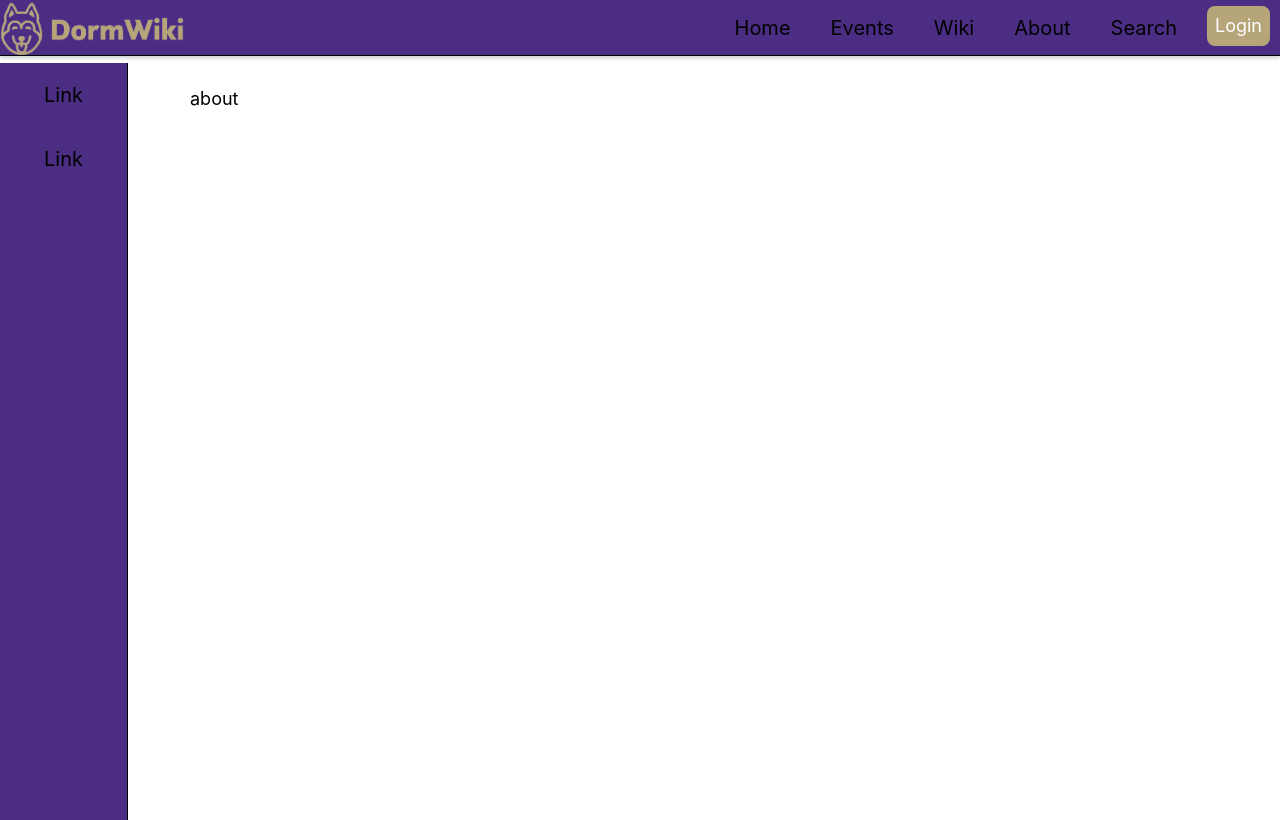
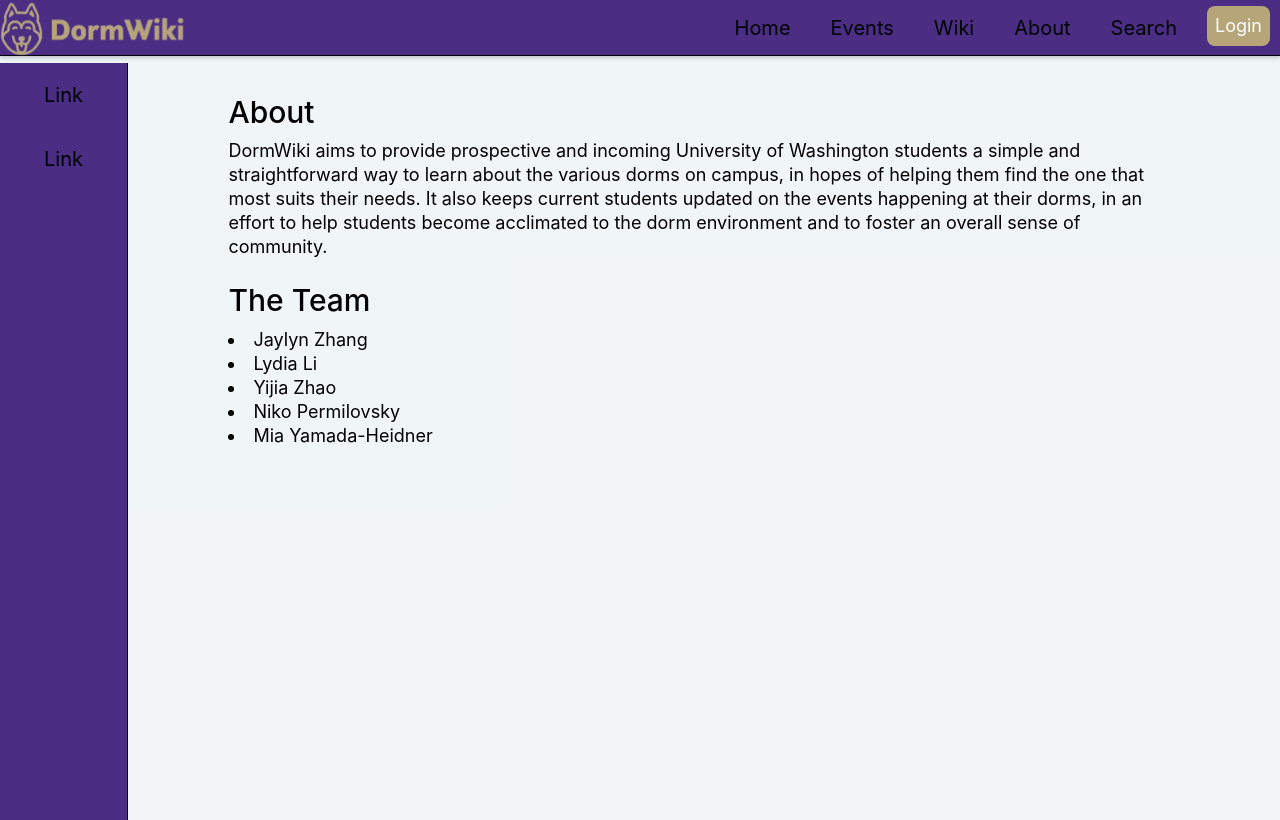
Before and after one commit to DormWiki/dorm-wiki, a Next.js app in the folder site/: page /about in a window 1280 px wide. Built offline with nearby package versions, Linux system fonts and the light colour scheme.

Commit message:
worked on login, about, and events page

```diff
--- a/site/src/pages/about.js
+++ b/site/src/pages/about.js
@@ -1,10 +1,17 @@
 import Head from "next/head";
 import Image from "next/image";
 import { Inter } from "next/font/google";
-import styles from "@/styles/Home.module.css";
 import Link from "next/link";
 import React, { useState } from "react";
+import { useRouter } from "next/router";
+
+import styles from "@/styles/Home.module.css";
+import events from '@/styles/Events.module.css'
+
 export default function About() {
+
+  const router = useRouter();
+
   return (
     <>
       <div className={styles.logo}>
@@ -42,7 +49,36 @@ export default function About() {
           </li>
         </ul>
       </div>
-      <section className={styles.content}>about</section>
+      <main className={events.main}>
+        <div className={styles.content}>
+          <h2 className={styles.title}>About</h2>
+          <p className={styles.p}>
+            DormWiki aims to provide prospective and incoming University of Washington students
+            a simple and straightforward way to learn about the various dorms on campus, in hopes
+            of helping them find the one that most suits their needs. It also keeps current students
+            updated on the events happening at their dorms, in an effort to help students become
+            acclimated to the dorm environment and to foster an overall sense of community.
+          </p>
+          <h2 className={styles.title}>The Team</h2>
+          <div className={styles.list_wrapper}>
+            <li>
+              Jaylyn Zhang
+            </li>
+            <li>
+              Lydia Li
+            </li>
+            <li>
+              Yijia Zhao
+            </li>
+            <li>
+              Niko Permilovsky
+            </li>
+            <li>
+              Mia Yamada-Heidner
+            </li>
+          </div>
+        </div>
+      </main>
     </>
   );
 }
--- a/site/src/pages/index.js
+++ b/site/src/pages/index.js
@@ -1,7 +1,6 @@
 import Head from 'next/head'
 import Image from 'next/image'
 import { Inter } from 'next/font/google'
-import styles from '@/styles/Home.module.css'
 import Link from 'next/link'
 import React, { useState } from "react";
 import Events from './events';
@@ -11,6 +10,7 @@ import ReactSearchBox from "react-search-box";
 import { useRouter } from "next/router";
 import CustomCarousel from "../components/Carousel";
 
+import styles from '@/styles/Home.module.css'
 import "react-responsive-carousel/lib/styles/carousel.min.css";
 
 //const inter = Inter({ subsets: ['latin'] })aaa
--- a/site/src/pages/wiki.js
+++ b/site/src/pages/wiki.js
@@ -1,9 +1,10 @@
 import Head from "next/head";
 import Image from "next/image";
 import { Inter } from "next/font/google";
-import styles from "@/styles/Home.module.css";
 import Link from "next/link";
 import React, { useState } from "react";
+
+import styles from "@/styles/Home.module.css";
 
 export default function Wiki() {
   return (
--- a/site/src/styles/Events.module.css
+++ b/site/src/styles/Events.module.css
@@ -6,9 +6,9 @@
 
 .title {
   width: 100%;
-  margin-top: 50px;
+  margin-top: 2.5vh;
   margin-left: 3vw;
-  padding-bottom: 1vw;
+  padding-bottom: .5vw;
   display: inline-block;
   font-size: 30px;
   font-family: 'Inter';
@@ -36,10 +36,10 @@
   flex-direction: column;
   align-items: left;
   width: 100%;
-  min-height: 40%;
+  min-height: 50%;
   margin-left: 3vw;
   margin-top: 1.5vw;
-  margin-bottom: 2vw;
+  margin-bottom: 1.5vw;
   font-size: 14px;
   font-family: 'Inter';
   font-style: normal;
--- a/site/src/styles/Home.module.css
+++ b/site/src/styles/Home.module.css
@@ -31,15 +31,6 @@
   height: auto;
   width: 100%;
   padding-top: 67px;
-}
-
-
-.h2 {
-  font-family: 'Inter';
-  font-style: normal;
-  font-weight: 400;
-  font-size: 18px;
-  line-height: 24px;
 }
 
 .logo {
@@ -76,6 +67,19 @@
   height: 0px;
 }
 
+.title {
+  width: 100%;
+  margin-top: 2.5vh;
+  margin-left: 3vw;
+  padding-bottom: .5vw;
+  display: inline-block;
+  font-size: 30px;
+  font-family: 'Inter';
+  font-style: normal;
+  font-weight: 500;
+  line-height: 10px;
+}
+
 .content {
   display: flex;
   flex-wrap: wrap;
@@ -93,6 +97,14 @@
   font-size: 18px;
   line-height: 24px;
 }
+
+.p, .list_wrapper {
+  margin-top: 2vh;
+  margin-bottom: 2vh;
+  margin-left: 3vw;
+  margin-right: 10vw;
+}
+
 
 .navbar, .sidebar {
   display: flex;
```
Also changed, not shown: site/public/event_info.json (+3 -4 lines), site/src/pages/events.js (+33 -9 lines), site/src/pages/login.js (+20 -2 lines).
